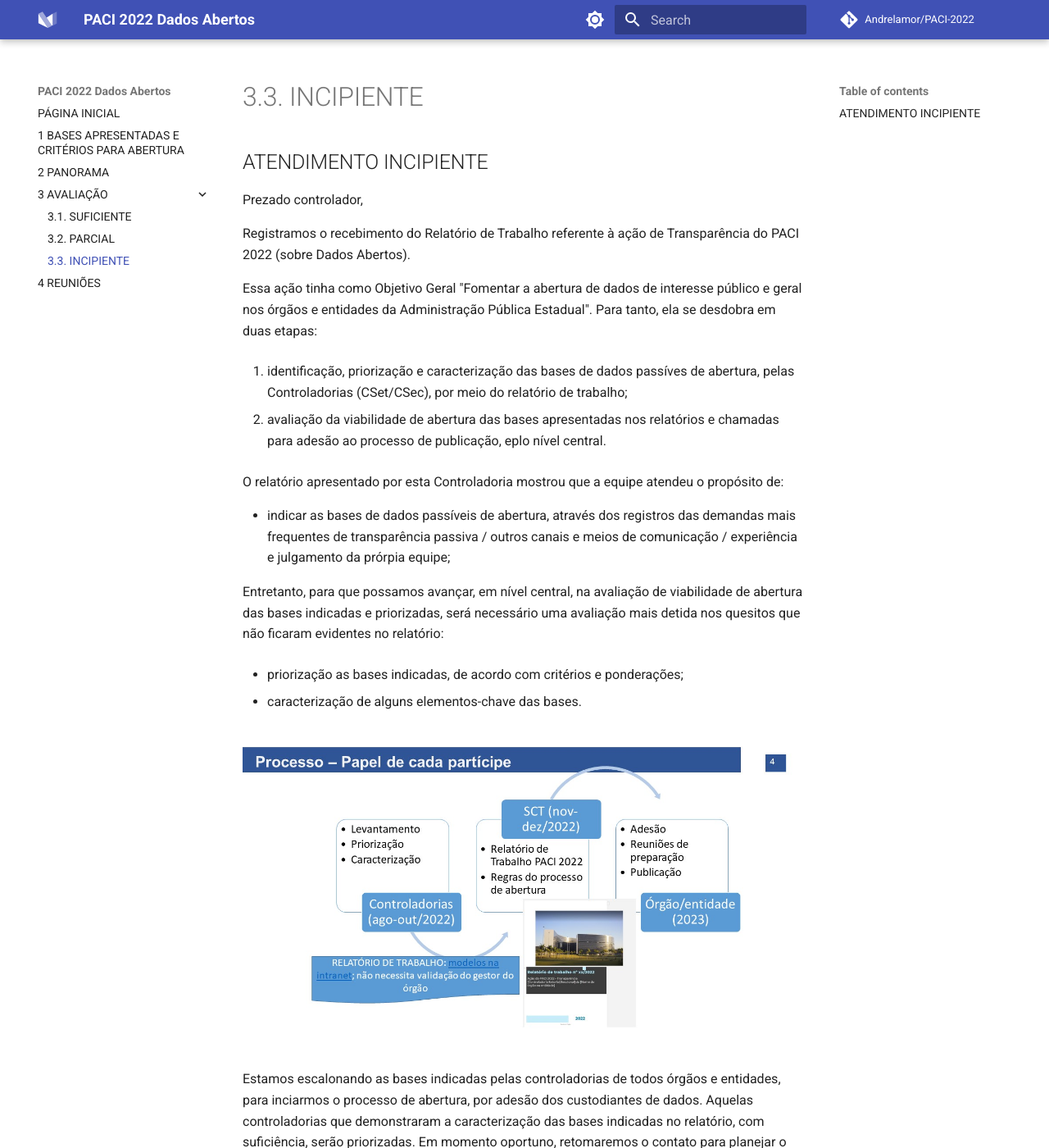
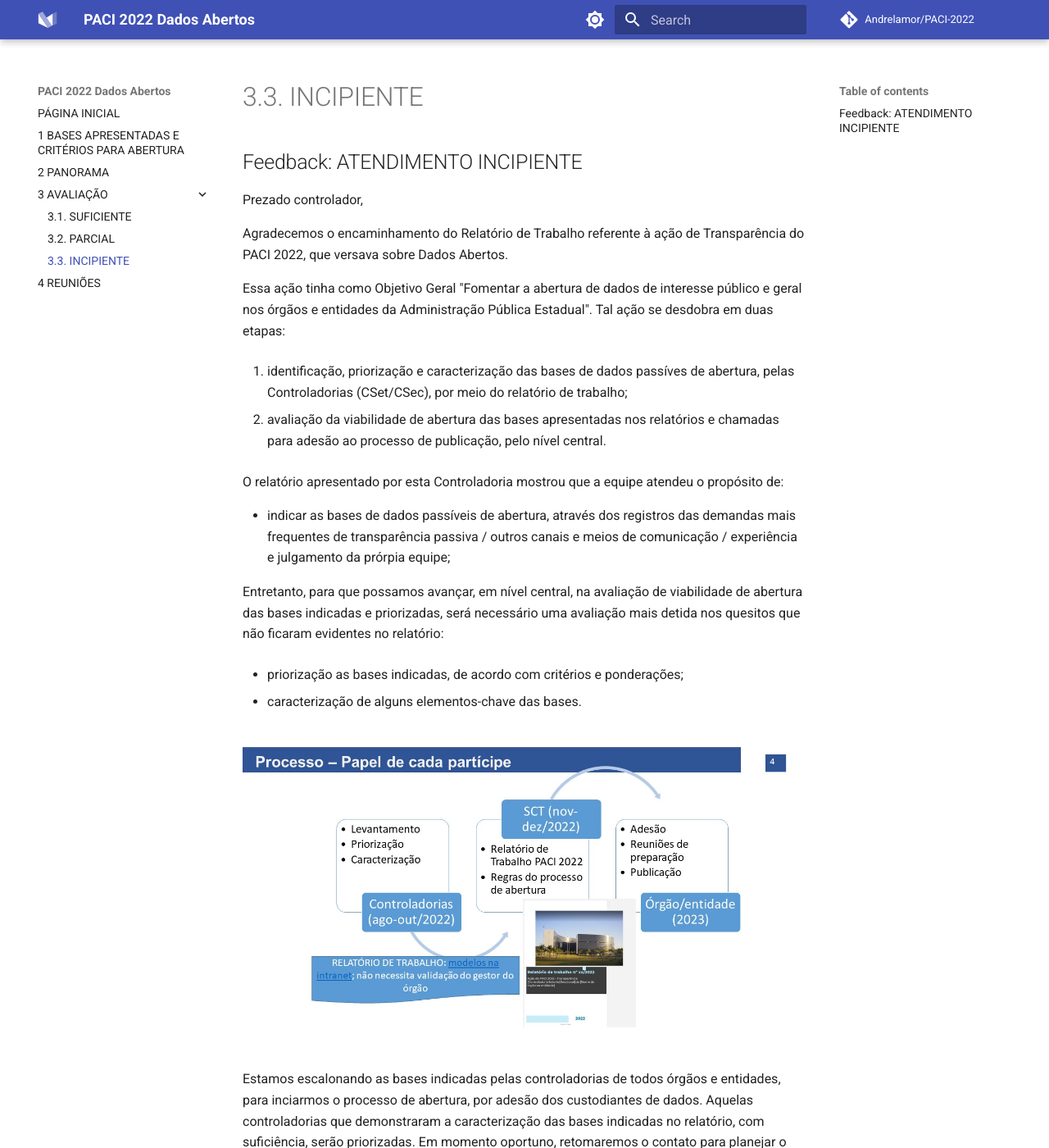
Before and after one commit to transparencia-mg/PACI-2022, an MkDocs documentation site: the page built from docs/incipiente.md, in a window 1280 px wide and 1400 px high. Shown: the whole window at 82% size. Built offline with MkDocs 1.6.1 and Material for MkDocs 9.7.7, drawn with Linux system fonts in a browser that asks for light colours; comment, search, counter and statistics services are not loaded; some of the changed text lies outside the part shown.

Commit message:
Update incipiente.md

```diff
--- a/docs/incipiente.md
+++ b/docs/incipiente.md
@@ -1,14 +1,14 @@
-## ATENDIMENTO INCIPIENTE
+## Feedback: ATENDIMENTO INCIPIENTE
 
 Prezado controlador,
 
-Registramos o recebimento do Relatório de Trabalho referente à ação de Transparência do PACI 2022 (sobre Dados Abertos).
+Agradecemos o encaminhamento do Relatório de Trabalho referente à ação de Transparência do PACI 2022, que versava sobre Dados Abertos.
 
-Essa ação tinha como Objetivo Geral "Fomentar a abertura de dados de interesse público e geral nos órgãos e entidades da Administração Pública Estadual". Para tanto, ela se desdobra em duas etapas:
+Essa ação tinha como Objetivo Geral "Fomentar a abertura de dados de interesse público e geral nos órgãos e entidades da Administração Pública Estadual". Tal ação se desdobra em duas etapas:
 
 1. identificação, priorização e caracterização das bases de dados passíves de abertura, pelas Controladorias (CSet/CSec), por meio do relatório de trabalho;
 
-2. avaliação da viabilidade de abertura das bases apresentadas nos relatórios e chamadas para adesão ao processo de publicação, eplo nível central.
+2. avaliação da viabilidade de abertura das bases apresentadas nos relatórios e chamadas para adesão ao processo de publicação, pelo nível central.
 
 O relatório apresentado por esta Controladoria mostrou que a equipe atendeu o propósito de:
 
```
Also changed, not shown: other parts of docs/incipiente.md (+1 -1 lines).
